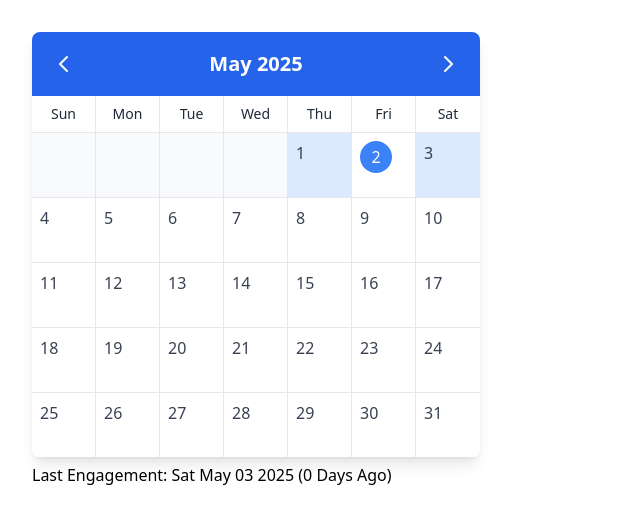
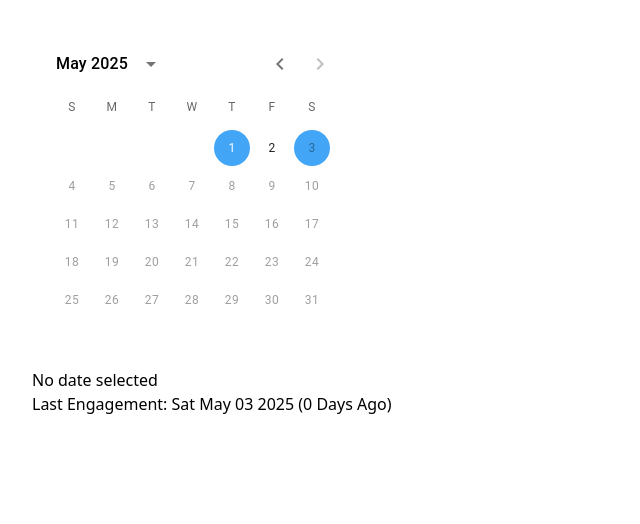
Before and after one commit to kyanbarker/SobrietyTracker, a React (Create React App) app: page / in a window 1280 px wide. Shown: the top 524 px of the page, without its empty margins (0-640 px from the left). Built offline with nearby package versions, Linux system fonts and the light colour scheme.

Commit message:
Added custom MUI calendar

```diff
--- a/package.json
+++ b/package.json
@@ -3,6 +3,10 @@
   "version": "0.1.0",
   "private": true,
   "dependencies": {
+    "@emotion/react": "^11.14.0",
+    "@emotion/styled": "^11.14.0",
+    "@mui/material": "^7.1.0",
+    "@mui/x-date-pickers": "^8.3.0",
     "@testing-library/dom": "^10.4.0",
     "@testing-library/jest-dom": "^6.6.3",
     "@testing-library/react": "^16.3.0",
--- a/src/App.tsx
+++ b/src/App.tsx
@@ -1,9 +1,9 @@
 import { differenceInDays, max } from "date-fns";
 import { useState } from "react";
-import Calendar from "./components/Calendar";
+import HighlightedDateCalendar from "./components/HighlightedDateCalendar";
 
 function App() {
-  const [selectedDay, setSelectedDay] = useState<Date | null>(null);
+  const [selectedDate, setSelectedDate] = useState<Date | null>(null);
   const engagements = [
     new Date(2025, 4, 3),
     new Date(2025, 4, 1),
@@ -12,21 +12,33 @@ function App() {
     new Date(2025, 3, 18),
     new Date(2025, 3, 20),
   ];
+  const habits = ["Excercise", "Meditation", "Reading", "Drinking"]
   const lastEngagement = max(engagements);
   const numDaysSinceLastEngagement = differenceInDays(
     new Date(),
     lastEngagement
   );
+
+  // Handler for clicks outside the calendar
+  const handleOutsideClick = () => {
+    setSelectedDate(null);
+  };
+
   return (
     <div className="p-8">
-      <Calendar
-        initialViewDate={new Date(2025, 4)}
-        onClick={(day) => setSelectedDay(day)}
-        datesToHighlight={engagements}
-        startDate={new Date(2025, 0, 11)}
-        endDate={new Date(2026, 0, 2)}
+      <HighlightedDateCalendar
+        highlightedDates={engagements}
+        defaultValue={new Date()}
+        value={selectedDate}
+        onChange={(value) => setSelectedDate(value)}
+        minDate={new Date(2000, 0, 15)}
+        maxDate={new Date()}
+        onOutsideClick={handleOutsideClick}
+        views={["year", "month", "day"]}
+        disableHighlightToday={true}
+        disableFuture={true}
       />
-      <h2>{selectedDay?.toDateString()}</h2>
+      <h2>{selectedDate?.toDateString() || "No date selected"}</h2>
       <h2>
         Last Engagement: {lastEngagement.toDateString()} (
         {numDaysSinceLastEngagement} Days Ago)
--- /dev/null
+++ b/src/components/HighlightedDateCalendar.tsx
@@ -0,0 +1,106 @@
+import { DateCalendar } from "@mui/x-date-pickers/DateCalendar";
+import { PickersDay } from "@mui/x-date-pickers/PickersDay";
+import { LocalizationProvider } from "@mui/x-date-pickers/LocalizationProvider";
+import { AdapterDateFns } from "@mui/x-date-pickers/AdapterDateFns";
+import Badge from "@mui/material/Badge";
+import { isSameDay } from "date-fns";
+import { useEffect, useRef } from "react";
+
+// Define the props for our component without generic type parameters
+interface HighlightedDateCalendarProps
+  extends Omit<React.ComponentProps<typeof DateCalendar>, "slots"> {
+  highlightedDates: Date[];
+  slots?: Omit<React.ComponentProps<typeof DateCalendar>["slots"], "day"> & {
+    day?: React.ComponentType<React.ComponentProps<typeof PickersDay>>;
+  };
+  onOutsideClick?: () => void;
+}
+
+const HighlightedDateCalendar: React.FC<HighlightedDateCalendarProps> = ({
+  highlightedDates,
+  slots: userSlots,
+  onOutsideClick,
+  ...otherProps
+}) => {
+  // Create a reference to track the calendar element
+  const calendarRef = useRef<HTMLDivElement>(null);
+
+  // Add click outside detection
+  useEffect(() => {
+    const handleClickOutside = (event: MouseEvent) => {
+      if (
+        calendarRef.current &&
+        !calendarRef.current.contains(event.target as Node)
+      ) {
+        onOutsideClick?.();
+      }
+    };
+
+    // Add event listener
+    document.addEventListener("mousedown", handleClickOutside);
+
+    // Clean up
+    return () => {
+      document.removeEventListener("mousedown", handleClickOutside);
+    };
+  }, [onOutsideClick]);
+
+  // Get the user's custom day component or fall back to PickersDay
+  const UserDayComponent = userSlots?.day || PickersDay;
+
+  // Create a day component that adds highlighting
+  const HighlightedDay = (props: React.ComponentProps<typeof PickersDay>) => {
+    const { day, outsideCurrentMonth, ...other } = props;
+
+    // Check if the current day should be highlighted
+    const isHighlighted =
+      !outsideCurrentMonth &&
+      highlightedDates.some((date) => isSameDay(date, day));
+
+    // If highlighted, wrap in Badge, otherwise just render the day component
+    return isHighlighted ? (
+      <Badge
+        key={day.toString()}
+        overlap="circular"
+        // badgeContent="1"
+        color="primary"
+      >
+        <UserDayComponent
+          day={day}
+          outsideCurrentMonth={outsideCurrentMonth}
+          {...other}
+          sx={{
+            ...(isHighlighted
+              ? {
+                  backgroundColor: "primary.light",
+                  color: "primary.contrastText",
+                  "&:hover": {
+                    backgroundColor: "primary.main",
+                  },
+                }
+              : {}),
+            ...(props.sx || {}),
+          }}
+        />
+      </Badge>
+    ) : (
+      <UserDayComponent {...props} />
+    );
+  };
+
+  return (
+    <div ref={calendarRef} className="w-min">
+      <LocalizationProvider dateAdapter={AdapterDateFns}>
+        <DateCalendar
+          {...otherProps}
+          slots={{
+            ...(userSlots || {}),
+            day: HighlightedDay,
+          }}
+        />
+      </LocalizationProvider>
+    </div>
+  );
+};
+
+export default HighlightedDateCalendar;
```
Also changed, not shown: 1 other file (tests, documents, lock files or other folders).
